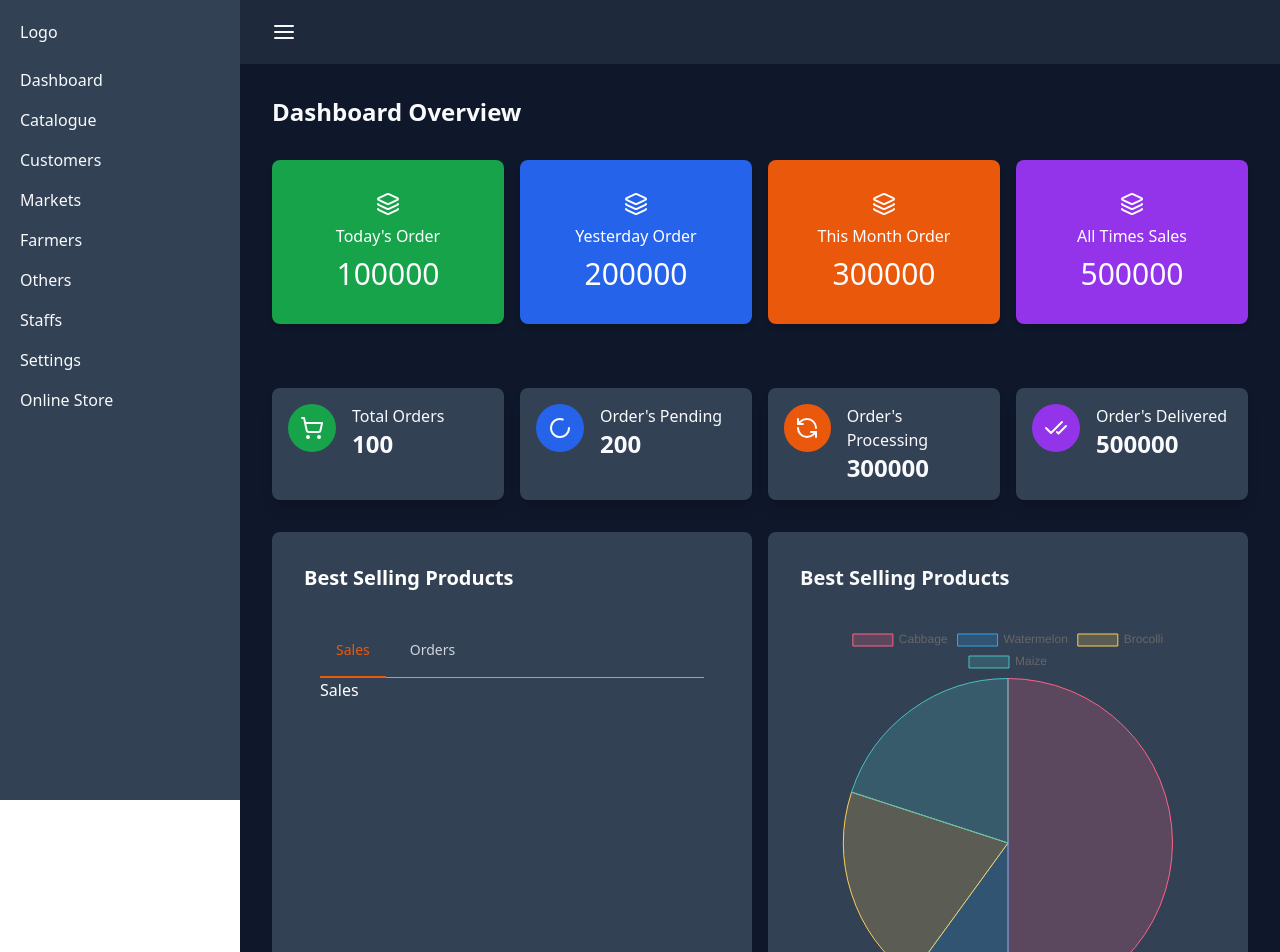
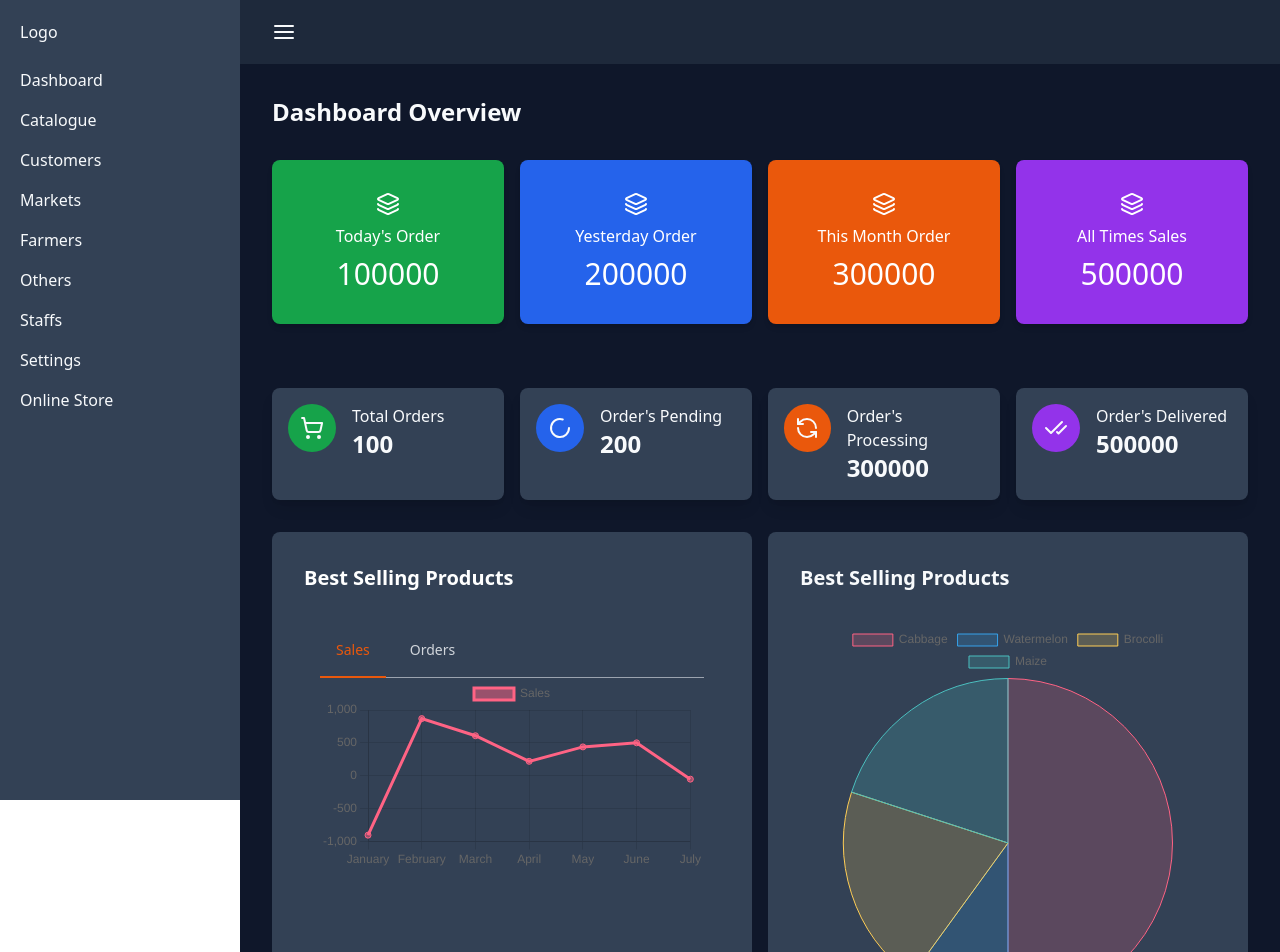
Before and after one commit to AdelekeOfAfrica/ecommerce-typescript, a Next.js app: page /dashboard in a window 1280 px wide. Shown: the top 952 px of the page. Built offline with nearby package versions, Linux system fonts and the light colour scheme.

Commit message:
installed faker and added the line chart to the weeklysaleschart

```diff
--- a/components/backoffice/WeeklySalesChart.jsx
+++ b/components/backoffice/WeeklySalesChart.jsx
@@ -1,16 +1,91 @@
 "use client";
 
 import React, { useState } from "react";
+import {
+  Chart as ChartJS,
+  CategoryScale,
+  LinearScale,
+  PointElement,
+  LineElement,
+  Title,
+  Tooltip,
+  Legend,} from 'chart.js';
+
+import { Line } from 'react-chartjs-2';
+import {faker} from '@faker-js/faker';
+
+export const options = {
+  responsive: true,
+  plugins: {
+    legend: {
+      position: 'top',
+    },
+    title: {
+      display: false,
+      text: 'Chart.js Line Chart',
+    },
+  },
+};
+
+
+const labels = ['January', 'February', 'March', 'April', 'May', 'June', 'July'];
+export const data = {
+  labels,
+  datasets: [
+    {
+      label: 'Sales',
+      data: labels.map(() => faker.number.int({ min: -1000, max: 1000 })),
+      borderColor: 'rgb(255, 99, 132)',
+      backgroundColor: 'rgba(255, 99, 132, 0.5)',
+    },
+
+  ],
+};
+
+
 
 export default function WeeklySalesChart() {
+
+  ChartJS.register(
+  CategoryScale,
+  LinearScale,
+  PointElement,
+  LineElement,
+  Title,
+  Tooltip,
+  Legend
+);
+
 const tabs = [
   {
     title: "Sales",
     type: "sales",
+    data: {
+      labels,
+      datasets: [
+        {
+          label: "Sales",
+          data: labels.map(() => faker.number.int({ min: -1000, max: 1000 })),
+          borderColor: "rgb(255, 99, 132)",
+          backgroundColor: "rgba(255, 99, 132, 0.5)",
+        },
+      ],
+    },
   },
   {
     title: "Orders",
     type: "orders",
+    data: {
+      labels,
+      datasets: [
+        {
+          label: "Orders",
+          data: labels.map(() => faker.number.int({ min: -1000, max: 1000 })),
+          borderColor: "rgb(53, 162, 235)",
+          backgroundColor: "rgba(53, 162, 235, 0.5)",
+        },
+      ],
+    },
   },
 ];
 
@@ -44,8 +119,7 @@ export default function WeeklySalesChart() {
         {
           tabs.map((tab,i)=>{
             if(chartToDisplay===tab.type){
-              return <h3 key={i}>{tab.title}</h3>
-
+               return <Line key={i} options={options} data={tab.data} />;
 
             }
             return null;
--- a/package.json
+++ b/package.json
@@ -9,7 +9,9 @@
     "lint": "next lint"
   },
   "dependencies": {
+    "@faker-js/faker": "^9.5.0",
     "chart.js": "^4.4.8",
+    "faker": "^6.6.6",
     "lucide-react": "^0.475.0",
     "next": "15.1.7",
     "react": "^19.0.0",
```
Also changed, not shown: 1 other file (tests, documents, lock files or other folders). Lines whose indentation alone changed are shown as unchanged.
